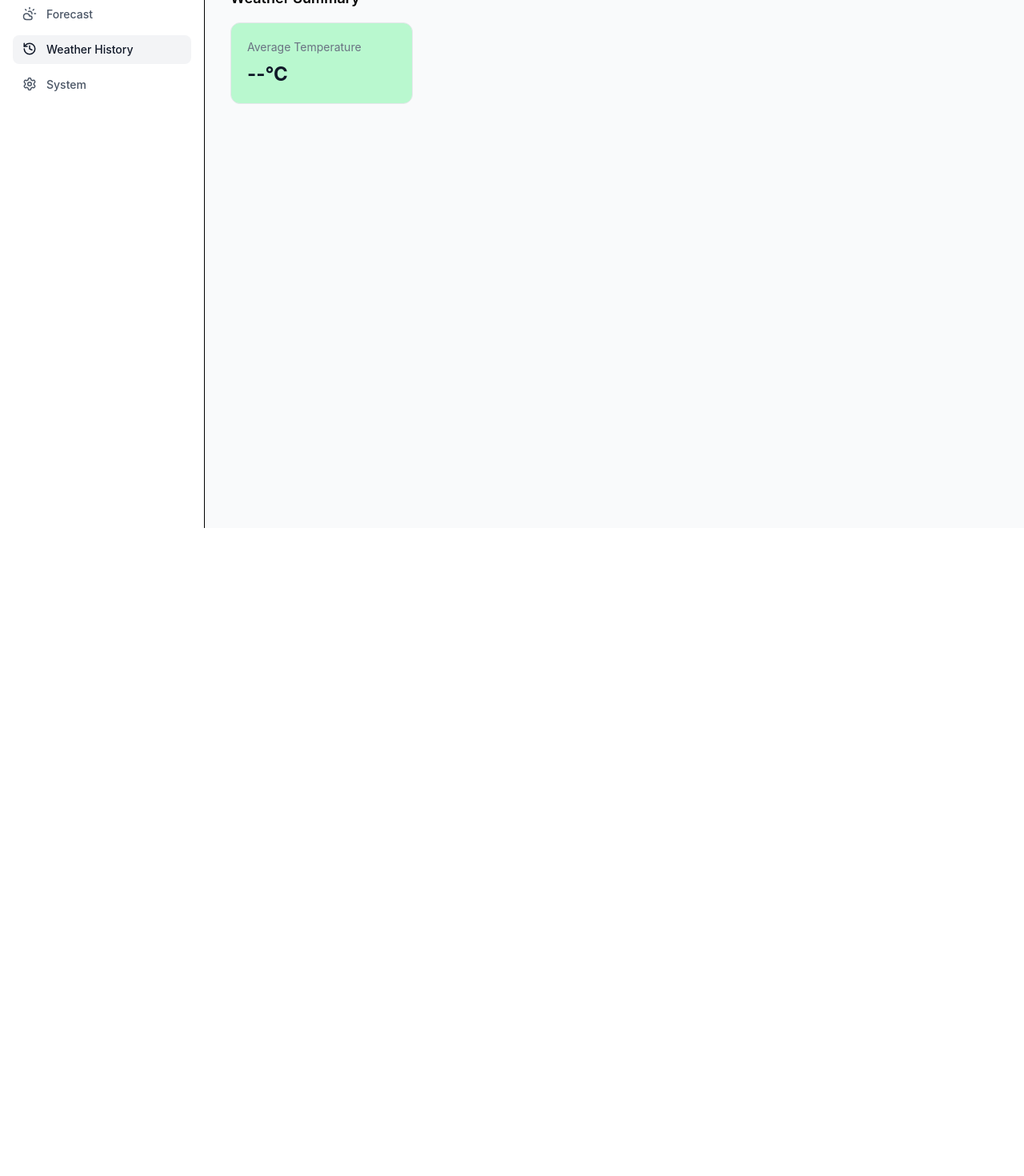
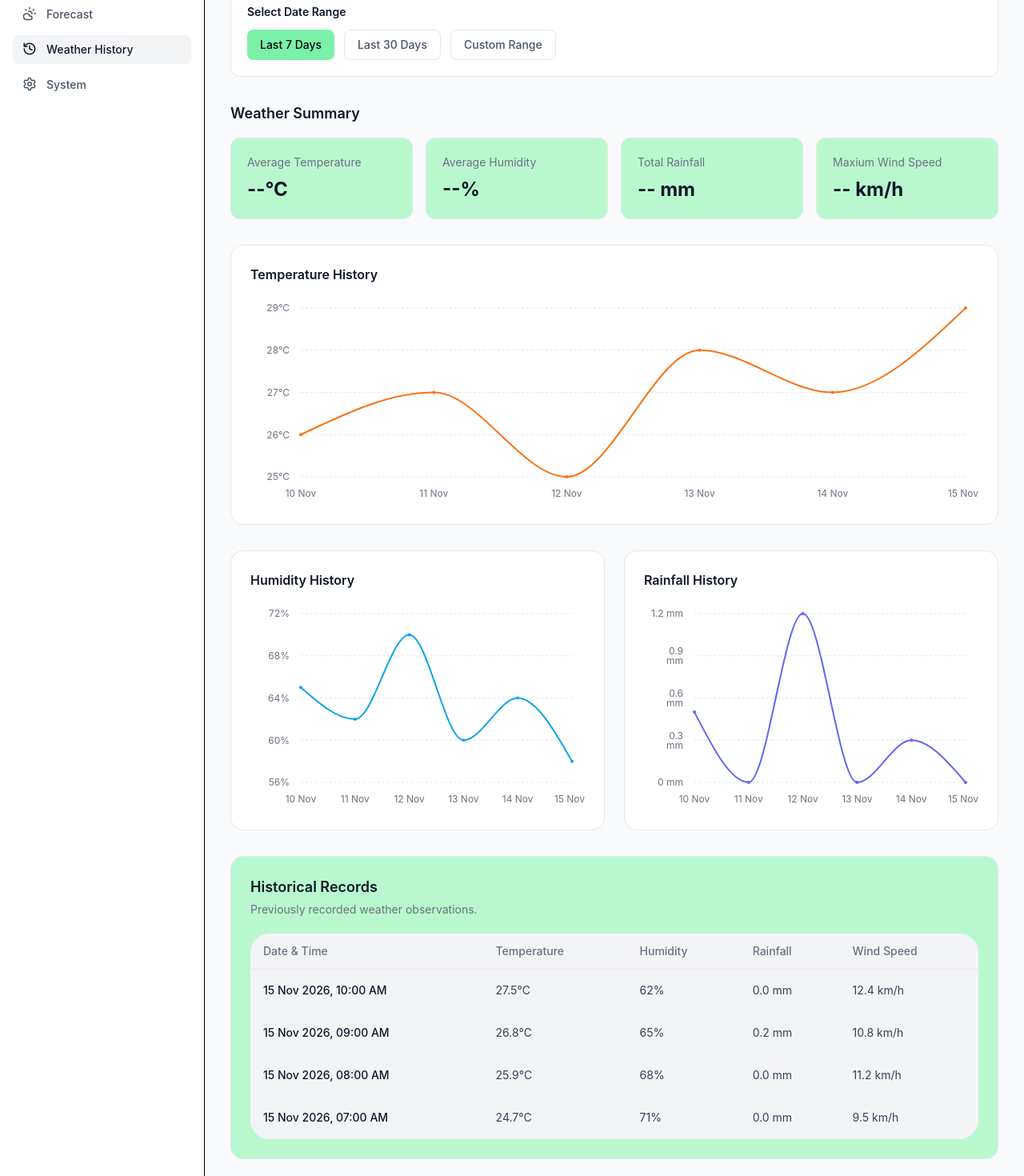
Before and after one commit to Simran-Dalvi/weather-forecasting, a React app in the folder frontend/: page /history in a window 1280 px wide. Shown: the part 140-1610 px from the top of the page at 80% size. Before the commit the page ends 800 px from the top, so only its background shows below. Built offline with nearby package versions, Linux system fonts and the light colour scheme; the HTML template or start-up script is replaced by a standard one.

Commit message:
Build forecast and weather history pages

```diff
--- a/frontend/src/pages/WeatherHistory.jsx
+++ b/frontend/src/pages/WeatherHistory.jsx
@@ -1,4 +1,52 @@
+import { useState } from "react"
+
+import WeatherChart from "../components/WeatherChart"
+
+
+// Temporary historical data for frontend design
+const historicalData = [
+    { time: "10 Nov", temperature: 26, humidity: 65, rainfall: 0.5 },
+    { time: "11 Nov", temperature: 27, humidity: 62, rainfall: 0 },
+    { time: "12 Nov", temperature: 25, humidity: 70, rainfall: 1.2 },
+    { time: "13 Nov", temperature: 28, humidity: 60, rainfall: 0 },
+    { time: "14 Nov", temperature: 27, humidity: 64, rainfall: 0.3 },
+    { time: "15 Nov", temperature: 29, humidity: 58, rainfall: 0 },
+]
+
+
+const historicalRecords = [
+    {
+        timestamp: "15 Nov 2026, 10:00 AM",
+        temperature: 27.5,
+        humidity: 62,
+        rainfall: 0.0,
+        windSpeed: 12.4,
+    },
+    {
+        timestamp: "15 Nov 2026, 09:00 AM",
+        temperature: 26.8,
+        humidity: 65,
+        rainfall: 0.2,
+        windSpeed: 10.8,
+    },
+    {
+        timestamp: "15 Nov 2026, 08:00 AM",
+        temperature: 25.9,
+        humidity: 68,
+        rainfall: 0.0,
+        windSpeed: 11.2,
+    },
+    {
+        timestamp: "15 Nov 2026, 07:00 AM",
+        temperature: 24.7,
+        humidity: 71,
+        rainfall: 0.0,
+        windSpeed: 9.5,
+    },
+]
+
 function WeatherHistory() {
+    const [dateRange, setDateRange] = useState("7")
     return (
         <div className="space-y-8">
             {/* Page Header */}
@@ -11,9 +59,78 @@ function WeatherHistory() {
                 </p>
             </header>
 
+            {/* Date Range Selector */}
+            <section className="rounded-xl border border-gray-200 bg-white p-5">
+                <h2 className="mb-3 text-sm font-semibold text-gray-900">
+                    Select Date Range
+                </h2>
+
+                <div className="flex flex-wrap gap-3">
+
+                    <button
+                        onClick={() => setDateRange("7")}
+                        className={`rounded-lg px-4 py-2 text-sm font-medium ${
+                            dateRange === "7"
+                            ? "bg-green-300 text-gray-950"
+                            : "border border-gray-200 text-gray-600 hover:bg-gray-50"
+                        }`}
+                    >
+                        Last 7 Days
+                    </button>
+
+                    <button
+                        onClick={() => setDateRange("30")}
+                        className={`rounded-lg px-4 py-2 text-sm font-medium ${
+                            dateRange === "30"
+                            ? "bg-green-300 text-gray-950"
+                            : "border border-gray-200 text-gray-600 hover:bg-gray-50"
+                        }`}
+                    >
+                        Last 30 Days
+                    </button>
+
+                    <button
+                        onClick={() => setDateRange("custom")}
+                        className={`rounded-lg px-4 py-2 text-sm font-medium ${
+                            dateRange === "custom"
+                            ? "bg-green-300 text-gray-950"
+                            : "border border-gray-200 text-gray-600 hover:bg-gray-50"
+                        }`}
+                    >
+                        Custom Range
+                    </button>
+                </div>
+
+                {dateRange === "custom" && (
+                    <div className="mt-5 grid grid-cols-1 gap-4 sm:grid-cols-2">
+
+                        <div>
+                            <label className="mb-2 block text-sm font-medium text-gray-700">
+                                Start Date
+                            </label>
+                            <input
+                                type="date"
+                                className="w-full rounded-lg border border-gray-300 px-3 py-2 text-sm"
+                            />
+                        </div>
+
+                        <div>
+                            <label className="mb-2 block text-sm font-medium text-gray-700">
+                                End Date
+                            </label>
+                            <input
+                                type="date"
+                                className="w-full rounded-lg border border-gray-300 px-3 py-2 text-sm"
+                            />
+                        </div>
+
+                    </div>
+                )}
+            </section>
+
             {/* Historical Summary */}
             <section>
-                <h2 className="mb-4 text-lg font-semibold text-shadow-gray-900">
+                <h2 className="mb-4 text-lg font-semibold text-gray-900">
                     Weather Summary
                 </h2>
 
@@ -27,6 +144,119 @@ function WeatherHistory() {
                             --°C
                         </p>
                     </div>
+
+                    <div className="rounded-xl border border-gray-200  bg-green-200 p-5">
+                        <p className="text-sm text-gray-500">
+                            Average Humidity
+                        </p>
+                        <p className="mt-2 text-2xl font-bold text-gray-900">
+                            --%
+                        </p>
+                    </div>
+
+                    <div className="rounded-xl border border-gray-200  bg-green-200 p-5">
+                        <p className="text-sm text-gray-500">
+                            Total Rainfall
+                        </p>
+                        <p className="mt-2 text-2xl font-bold text-gray-900">
+                            -- mm
+                        </p>
+                    </div>
+
+                    <div className="rounded-xl border border-gray-200  bg-green-200 p-5">
+                        <p className="text-sm text-gray-500">
+                            Maxium Wind Speed
+                        </p>
+                        <p className="mt-2 text-2xl font-bold text-gray-900">
+                            -- km/h
+                        </p>
+                    </div>
+                </div>
+            </section>
+
+            {/* Historical Temperature Chart */}
+            <section>
+                <WeatherChart
+                    title="Temperature History"
+                    data={historicalData}
+                    dataKey="temperature"
+                    color="#F97316"
+                    unit="°C"
+                />
+            </section>
+
+            {/* Humidity and Rainfall Charts */}
+            <div className="grid grid-cols-1 gap-6 xl:grid-cols-2">
+                <WeatherChart
+                    title="Humidity History"
+                    data={historicalData}
+                    dataKey="humidity"
+                    color="#0EA5E9"
+                    unit="%"
+                />
+                <WeatherChart
+                    title="Rainfall History"
+                    data={historicalData}
+                    dataKey="rainfall"
+                    color="#6366F1"
+                    unit=" mm"
+                />
+            </div>
+
+            {/* Historical Records Table. */}
+            <section className="rounded-2xl border border-gray-200 bg-green-200 p-5 sm:p-6">
+
+                <div className="mb-5">
+                    <h2 className="text-lg font-semibold text-gray-900">
+                        Historical Records
+                    </h2>
+
+                    <p className="mt-1 text-sm text-gray-500">
+                        Previously recorded weather observations.
+                    </p>
+                </div>
+
+                <div className="overflow-x-auto bg-gray-100 rounded-3xl">
+
+                    <table className="w-full min-w-162.5 text-left text-sm">
+                        <thead>
+                            <tr className="border-b border-gray-200 text-gray-500">
+                                <th className="px-4 py-3 font-medium">Date & Time</th>
+                                <th className="px-4 py-3 font-medium">Temperature</th>
+                                <th className="px-4 py-3 font-medium">Humidity</th>
+                                <th className="px-4 py-3 font-medium">Rainfall</th>
+                                <th className="px-4 py-3 font-medium">Wind Speed</th>
+                            </tr>
+                        </thead>
+
+                        <tbody>
+                            {historicalRecords.map((record) => (
+                                <tr
+                                key={MediaRecorder.timestamp}
+                                className="border-b border-gray-100 hover:bg-gray-50">
+                                   <td className="px-4 py-4 font-medium text-gray-900">
+                                        {record.timestamp}
+                                    </td>
+
+                                    <td className="px-4 py-4 text-gray-700">
+                                        {record.temperature.toFixed(1)}°C
+                                    </td>
+
+                                    <td className="px-4 py-4 text-gray-700">
+                                        {record.humidity}%
+                                    </td>
+
+                                    <td className="px-4 py-4 text-gray-700">
+                                        {record.rainfall.toFixed(1)} mm
+                                    </td>
+
+                                    <td className="px-4 py-4 text-gray-700">
+                                        {record.windSpeed.toFixed(1)} km/h
+                                    </td>
+                                </tr>
+                            ))}
+                        </tbody>
+                    </table>
                 </div>
             </section>
         </div>
```
